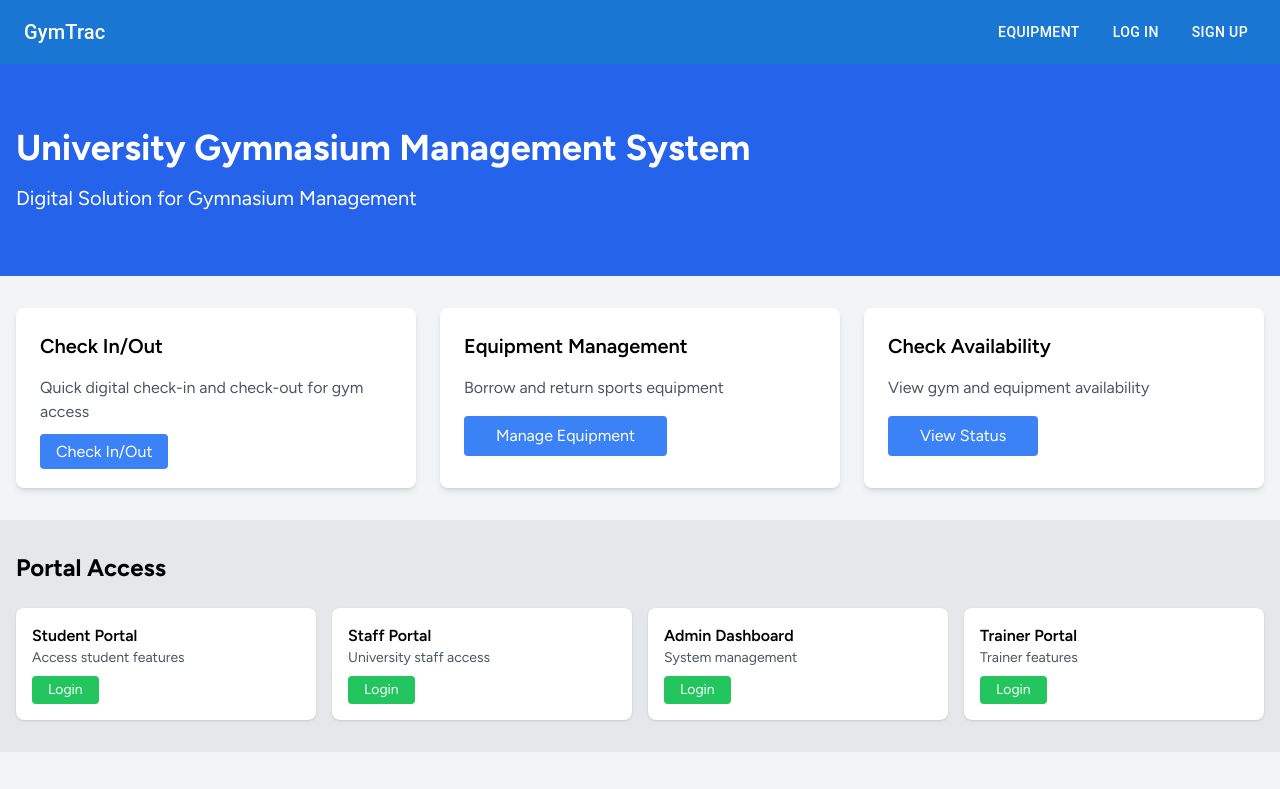
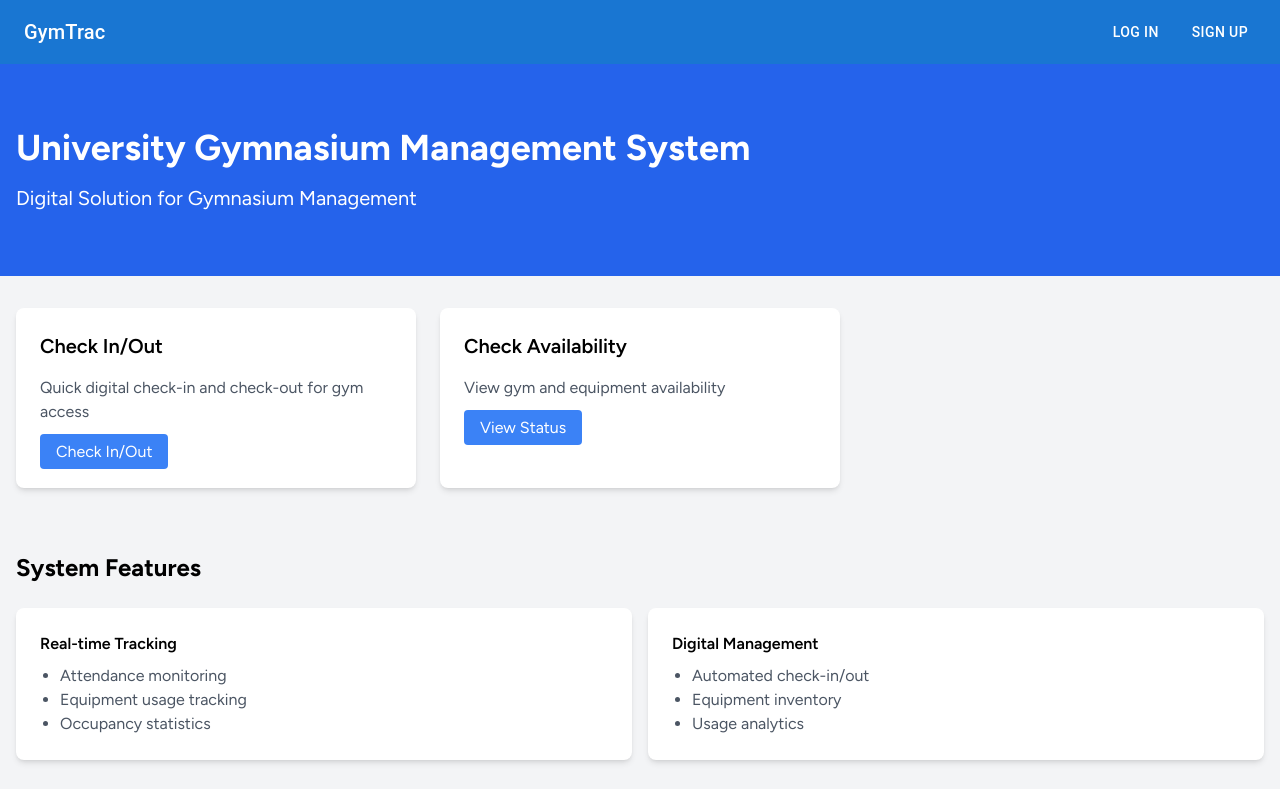
Before and after one commit to pamodl/GMS, a React (Vite) app in the folder front/: page / in a window 1280 px wide. Shown: the top 789 px of the page. Built offline with nearby package versions, Linux system fonts and the light colour scheme.

Commit message:
Refactor admin equipment management routes and update Header to conditionally display link for admins

```diff
--- a/front/src/App.jsx
+++ b/front/src/App.jsx
@@ -31,12 +31,13 @@ export default function App() {
         <Route path="/" element={<Home />} />
         <Route path="/login" element={<Login />} />
         <Route path="/signup" element={<SignUp />} />
-        <Route path="/admin/manage-equipment" element={<ManageEquipment />} />
+
         <Route path="/check-in-out" element={<CheckInOut />} />
         <Route path="/view-equipment" element={<ViewEquipment />} />
         <Route path="/profile" element={<Profile />} />
         <Route path="/admin" element={<PrivateRoute element={<AdminDashboard />} roles={['admin']} />} />
         <Route path="/admin/equipment" element={<PrivateRoute element={<AdminEquipment />} roles={['admin']} />} />
+        <Route path="/admin/manage-equipment" element={<PrivateRoute element={<ManageEquipment />} roles={['admin']} />} />
       </Routes>
     </BrowserRouter>
   );
--- a/front/src/components/Header.jsx
+++ b/front/src/components/Header.jsx
@@ -27,9 +27,11 @@ export default function Header() {
           GymTrac
         </Typography>
         <Box sx={{ display: 'flex', gap: 2 }}>
-          <Button color="inherit" component={Link} to="/manage-equipment">
-            Equipment
-          </Button>
+          {currentUser && currentUser.role === 'admin' && (
+            <Button color="inherit" component={Link} to="/admin/manage-equipment">
+              Equipment
+            </Button>
+          )}
           {currentUser ? (
             <>
               <Typography
--- a/front/src/pages/Home.jsx
+++ b/front/src/pages/Home.jsx
@@ -1,5 +1,5 @@
-import React from 'react'
-import { Link } from 'react-router-dom'
+import React from 'react';
+import { Link } from 'react-router-dom';
 
 export default function Home() {
   return (
@@ -23,55 +23,13 @@ export default function Home() {
             </Link>
           </div>
 
-          {/* Equipment Management */}
-          <div className="bg-white p-6 rounded-lg shadow-md">
-            <h2 className="text-xl font-semibold mb-4">Equipment Management</h2>
-            <p className="text-gray-600 mb-4">Borrow and return sports equipment</p>
-            <button className="bg-blue-500 text-white px-4 py-2 rounded hover:bg-blue-600">
-            <Link to="/manage-equipment" className="bg-blue-500 text-white px-4 py-2 rounded hover:bg-blue-600">
-               Manage Equipment
-            </Link>
-            </button>
-          </div>
-
           {/* Availability Check */}
           <div className="bg-white p-6 rounded-lg shadow-md">
             <h2 className="text-xl font-semibold mb-4">Check Availability</h2>
             <p className="text-gray-600 mb-4">View gym and equipment availability</p>
-            <button className="bg-blue-500 text-white px-4 py-2 rounded hover:bg-blue-600">
             <Link to="/view-equipment" className="bg-blue-500 text-white px-4 py-2 rounded hover:bg-blue-600">
-               View Status
+              View Status
             </Link>
-            </button>
-          </div>
-        </div>
-      </section>
-
-      {/* User Type Access Section */}
-      <section className="bg-gray-200 py-8">
-        <div className="container mx-auto px-4">
-          <h2 className="text-2xl font-bold mb-6">Portal Access</h2>
-          <div className="grid grid-cols-1 md:grid-cols-4 gap-4">
-            <div className="bg-white p-4 rounded-lg shadow">
-              <h3 className="font-semibold">Student Portal</h3>
-              <p className="text-sm text-gray-600">Access student features</p>
-              <button className="mt-2 bg-green-500 text-white px-4 py-1 rounded text-sm">Login</button>
-            </div>
-            <div className="bg-white p-4 rounded-lg shadow">
-              <h3 className="font-semibold">Staff Portal</h3>
-              <p className="text-sm text-gray-600">University staff access</p>
-              <button className="mt-2 bg-green-500 text-white px-4 py-1 rounded text-sm">Login</button>
-            </div>
-            <div className="bg-white p-4 rounded-lg shadow">
-              <h3 className="font-semibold">Admin Dashboard</h3>
-              <p className="text-sm text-gray-600">System management</p>
-              <button className="mt-2 bg-green-500 text-white px-4 py-1 rounded text-sm">Login</button>
-            </div>
-            <div className="bg-white p-4 rounded-lg shadow">
-              <h3 className="font-semibold">Trainer Portal</h3>
-              <p className="text-sm text-gray-600">Trainer features</p>
-              <button className="mt-2 bg-green-500 text-white px-4 py-1 rounded text-sm">Login</button>
-            </div>
           </div>
         </div>
       </section>
@@ -99,5 +57,5 @@ export default function Home() {
         </div>
       </section>
     </div>
-  )
+  );
 }
```
